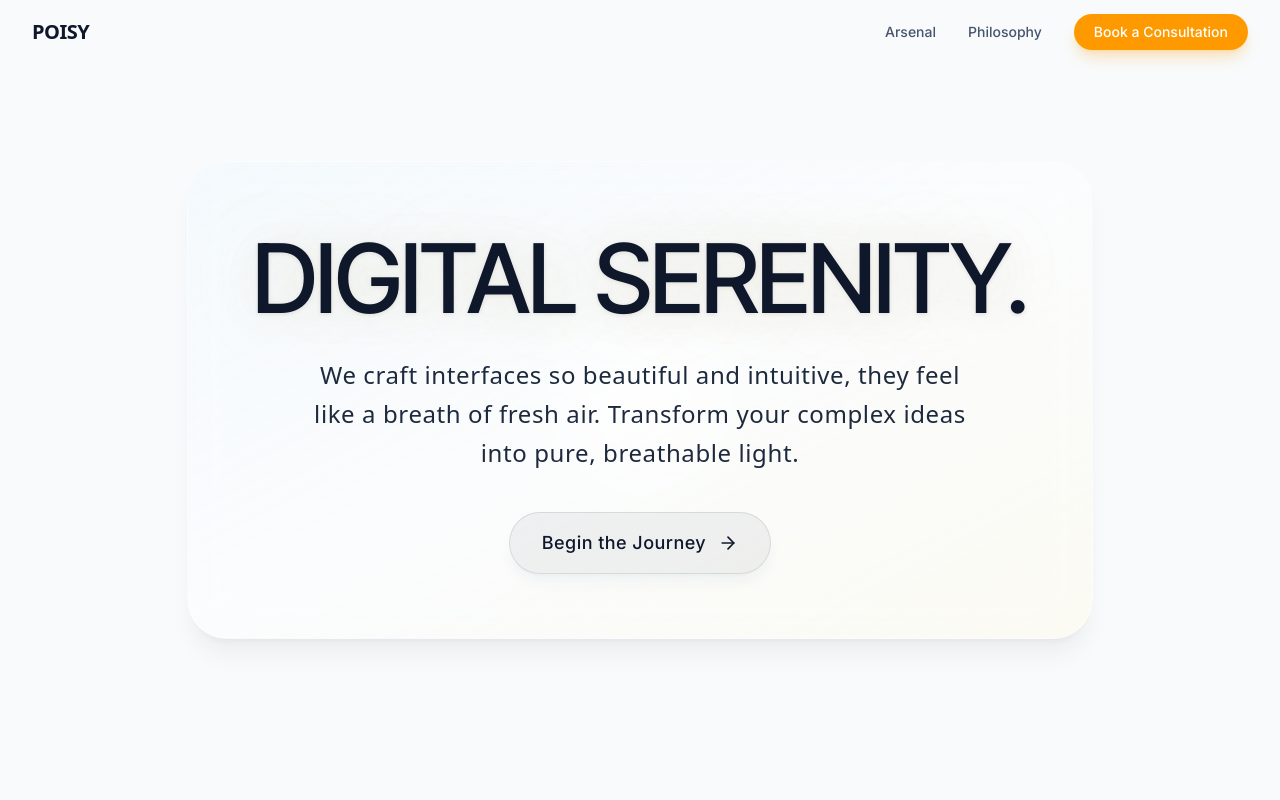
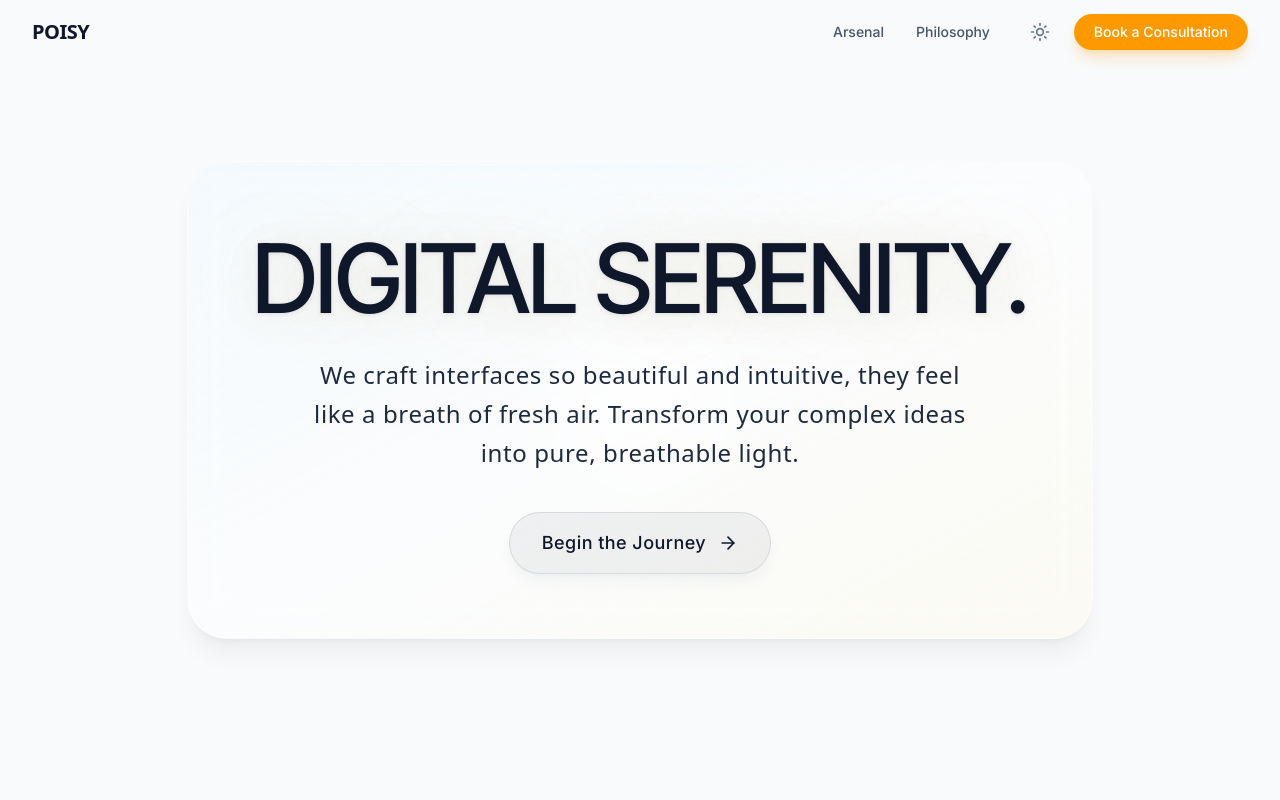
Before and after one commit to Poisy00/clean-porto, a Next.js app: page / in a window 1280 px wide. Shown: the top 800 px of the page. Built offline with nearby package versions, Linux system fonts and the light colour scheme.

Commit message:
feat: add light/dark mode toggle and set default theme to light

```diff
--- a/src/app/layout.tsx
+++ b/src/app/layout.tsx
@@ -38,7 +38,7 @@ export default function RootLayout({
       >
         <ThemeProvider
           attribute="class"
-          defaultTheme="system"
+          defaultTheme="light"
           enableSystem
           disableTransitionOnChange
         >
--- a/src/components/shell/AppShell.tsx
+++ b/src/components/shell/AppShell.tsx
@@ -2,6 +2,7 @@
 
 import { useState, useEffect } from 'react'
 import { Menu, X } from 'lucide-react'
+import { ThemeToggle } from './ThemeToggle'
 
 interface NavItem {
   label: string
@@ -101,6 +102,8 @@ export function AppShell({
               ))}
 
               {/* CTA Button */}
+              <div className="flex items-center gap-4">
+                <ThemeToggle />
                 <a
                   href={ctaHref}
                 onClick={(e) => {
@@ -112,16 +115,19 @@ export function AppShell({
                 {ctaLabel}
               </a>
               </div>
+            </div>
 
-            {/* Mobile Menu Button */}
+            <div className="flex items-center gap-2 md:hidden">
+              <ThemeToggle />
               <button
                 type="button"
                 onClick={() => setIsMobileMenuOpen(!isMobileMenuOpen)}
-              className="md:hidden p-2 text-slate-600 dark:text-slate-400 hover:text-slate-900 dark:hover:text-white transition-colors"
+                className="p-2 text-slate-600 dark:text-slate-400 hover:text-slate-900 dark:hover:text-white transition-colors"
                 aria-label="Toggle menu"
               >
                 {isMobileMenuOpen ? <X size={24} /> : <Menu size={24} />}
               </button>
+            </div>
           </div>
 
           {/* Mobile Menu */}
--- /dev/null
+++ b/src/components/shell/ThemeToggle.tsx
@@ -0,0 +1,36 @@
+"use client"
+
+import * as React from "react"
+import { Moon, Sun } from "lucide-react"
+import { useTheme } from "next-themes"
+
+export function ThemeToggle() {
+  const { theme, setTheme } = useTheme()
+  const [mounted, setMounted] = React.useState(false)
+
+  // Avoid hydration mismatch by rendering nothing until mounted
+  React.useEffect(() => {
+    setMounted(true)
+  }, [])
+
+  if (!mounted) {
+    return (
+      <button className="relative p-2 text-slate-500 transition-colors">
+        <Sun className="h-5 w-5 opacity-0" />
+      </button>
+    )
+  }
+
+  return (
+    <button
+      onClick={() => setTheme(theme === "dark" ? "light" : "dark")}
+      className="relative p-2 text-slate-500 hover:text-slate-900 dark:text-slate-400 dark:hover:text-slate-100 transition-colors"
+      aria-label="Toggle theme"
+    >
+      <div className="relative h-5 w-5">
+        <Sun className="absolute h-full w-full rotate-0 scale-100 transition-all dark:-rotate-90 dark:scale-0" />
+        <Moon className="absolute h-full w-full rotate-90 scale-0 transition-all dark:rotate-0 dark:scale-100" />
+      </div>
+    </button>
+  )
+}
```
Lines whose indentation alone changed are shown as unchanged.
